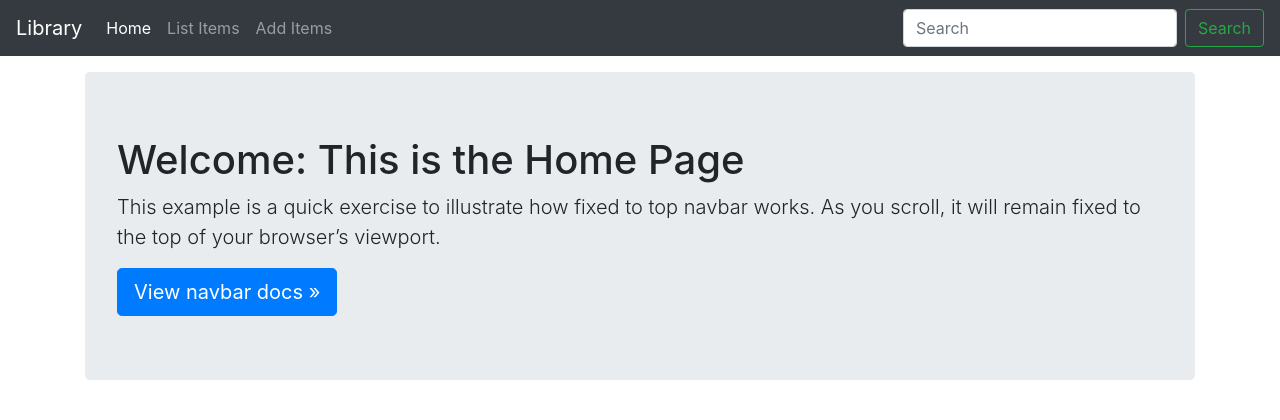
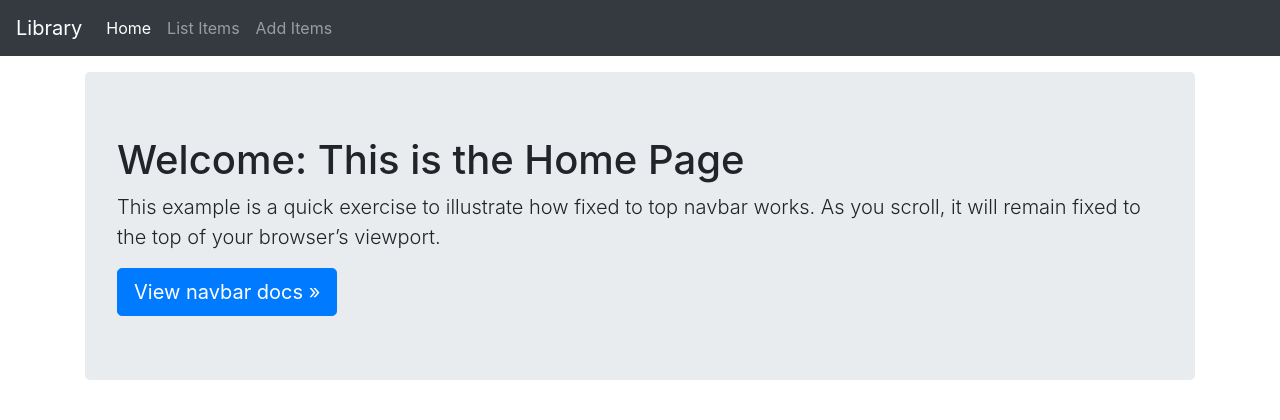
Before and after one commit to prageethps/Group-Project, a Django app: page / in a window 1280 px wide. Shown: the top 420 px of the page. Run offline with Django 4.2, Linux system fonts and the light colour scheme.

Commit message:
Update navbar.html

```diff
--- a/LibraryManagement/src/librarymgmt/templates/navbar.html
+++ b/LibraryManagement/src/librarymgmt/templates/navbar.html
@@ -16,9 +16,6 @@
       </li>
       </li>
     </ul>
-    <form class="form-inline mt-2 mt-md-0">
-      <input class="form-control mr-sm-2" type="text" placeholder="Search" aria-label="Search">
-      <button class="btn btn-outline-success my-2 my-sm-0" type="submit">Search</button>
-    </form>
+
   </div>
 </nav>
```
